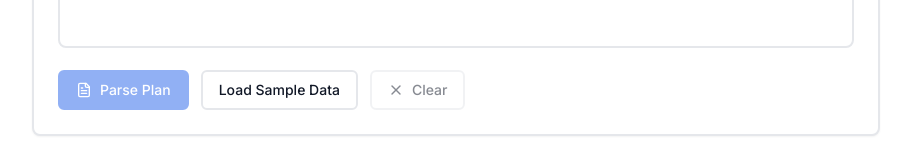
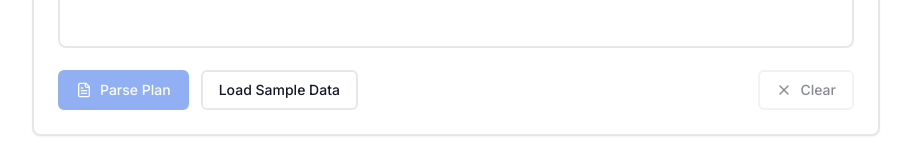
Before and after one commit to JClarke90/terraform-plan-viewer, a Next.js app: page / in a window 1280 px wide. Shown: the part 394-554 px from the top of the page, without its empty margins (184-1095 px from the left). Built offline with nearby package versions, Linux system fonts and the light colour scheme.

Commit message:
feat: reorganize button layout with flexbox
Use justify-between for spaced button groups and positioning.

```diff
--- a/components/plan-input.tsx
+++ b/components/plan-input.tsx
@@ -43,6 +43,7 @@ export const PlanInput = memo(function PlanInput({
             disabled={isLoading}
           />
 
+          <div className="flex gap-3 justify-between items-center">
             <div className="flex gap-3">
               <Button onClick={onSubmit} disabled={!value.trim() || isLoading} className="flex items-center gap-2">
                 {isLoading ? (
@@ -61,6 +62,7 @@ export const PlanInput = memo(function PlanInput({
               <Button onClick={onLoadSample} variant="outline" disabled={isLoading}>
                 Load Sample Data
               </Button>
+            </div>
 
             <Button
               onClick={onClear}
```
Lines whose indentation alone changed are shown as unchanged.
